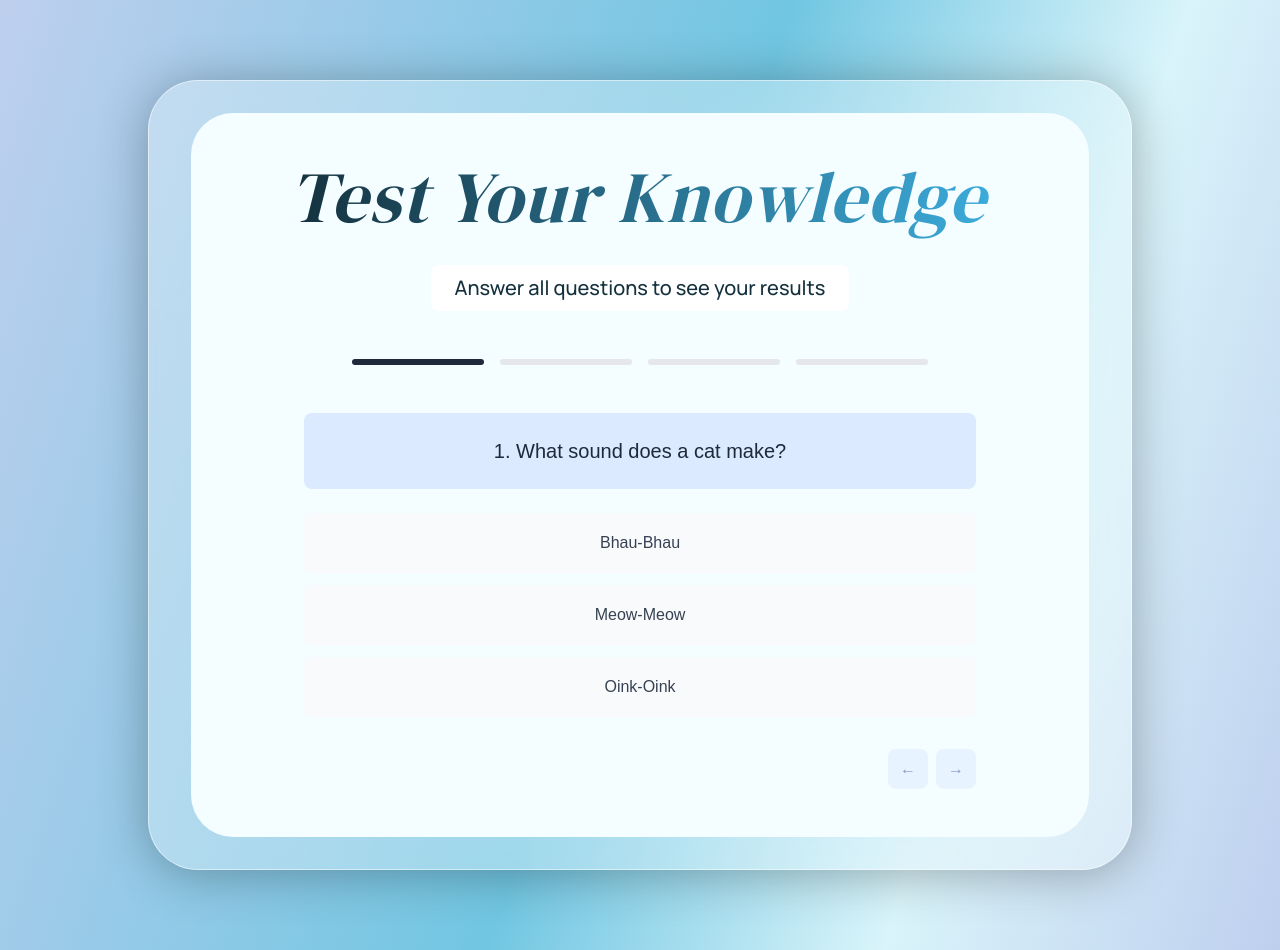
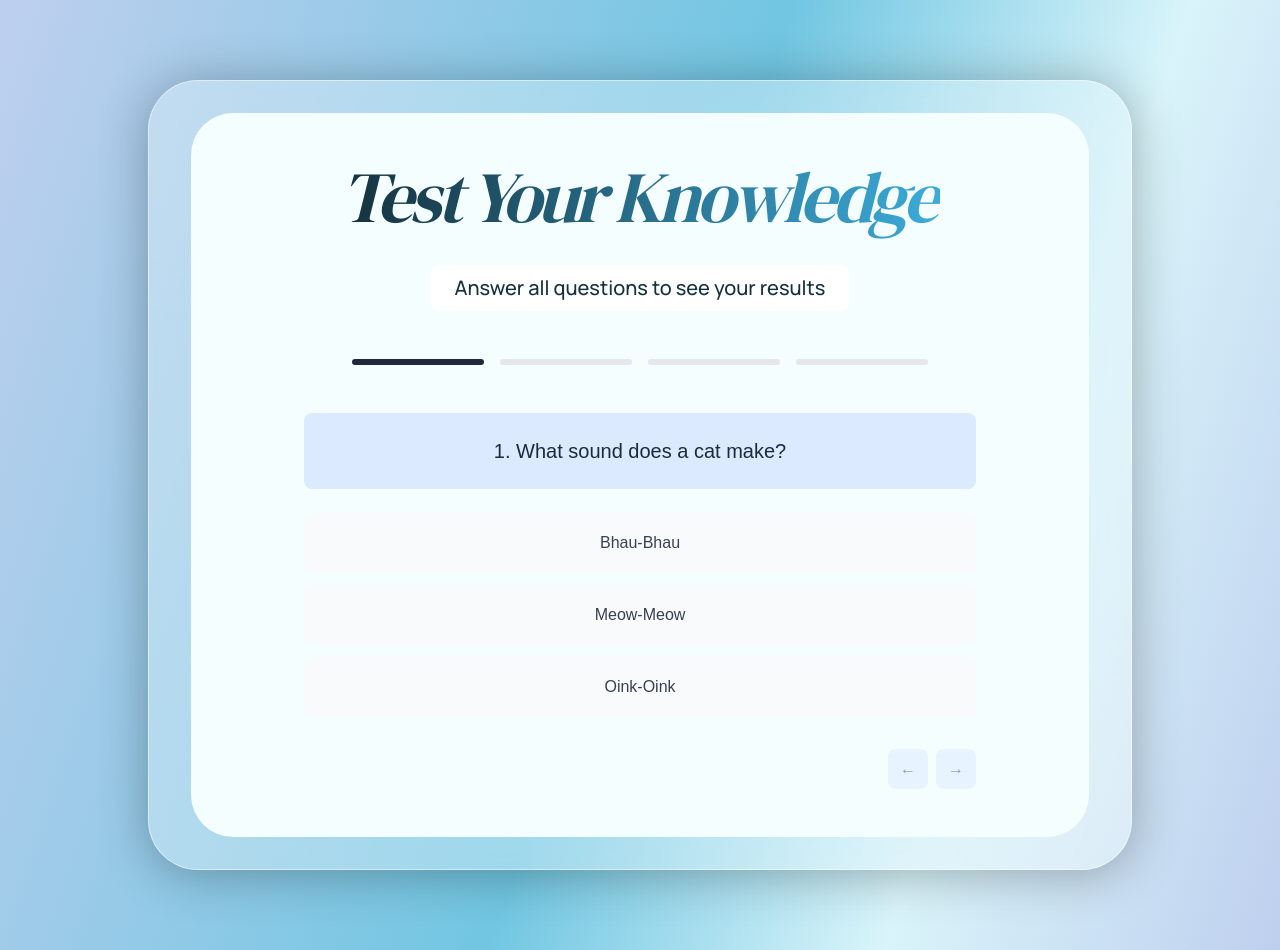
Before and after one commit to DevishMittal/frontend-assignment, a Next.js app: page / in a window 1280 px wide. Built offline with nearby package versions, Linux system fonts and the light colour scheme.

Commit message:
tracking changed to ligh in header

```diff
--- a/components/quiz/QuizContainer.tsx
+++ b/components/quiz/QuizContainer.tsx
@@ -58,7 +58,7 @@ export default function QuizContainer() {
         <div className="w-full h-full flex flex-col items-center justify-center p-8 md:p-12 relative z-10">
             {/* Header */}
             <h1
-                className="text-4xl md:text-7xl font-dm-serif mb-6 font-normal italic tracking-wide text-center pb-2 pr-1"
+                className="text-4xl md:text-7xl font-dm-serif mb-6 font-normal italic tracking-tighter text-center pb-2 pr-1"
                 style={{
                     background: "linear-gradient(90deg, #15313D 0%, #3CABDA 100%)",
                     WebkitBackgroundClip: "text",
```
